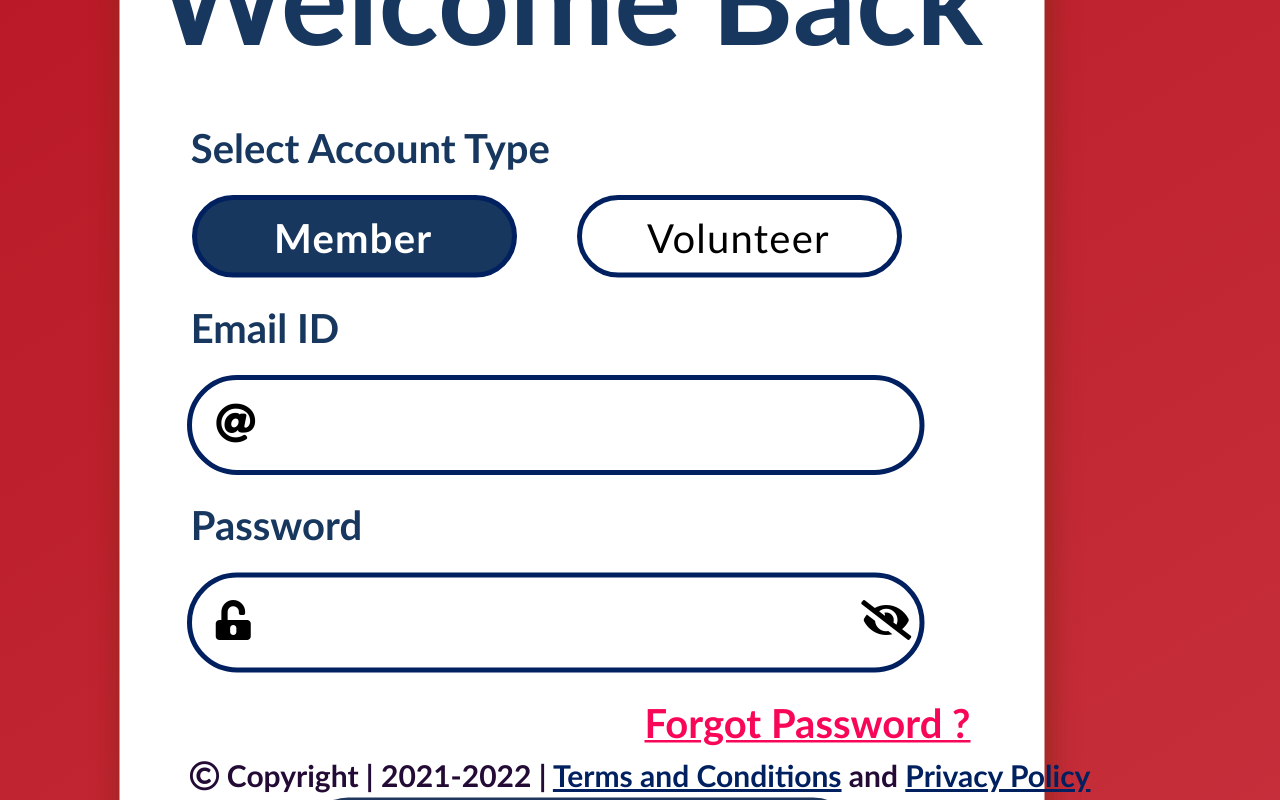
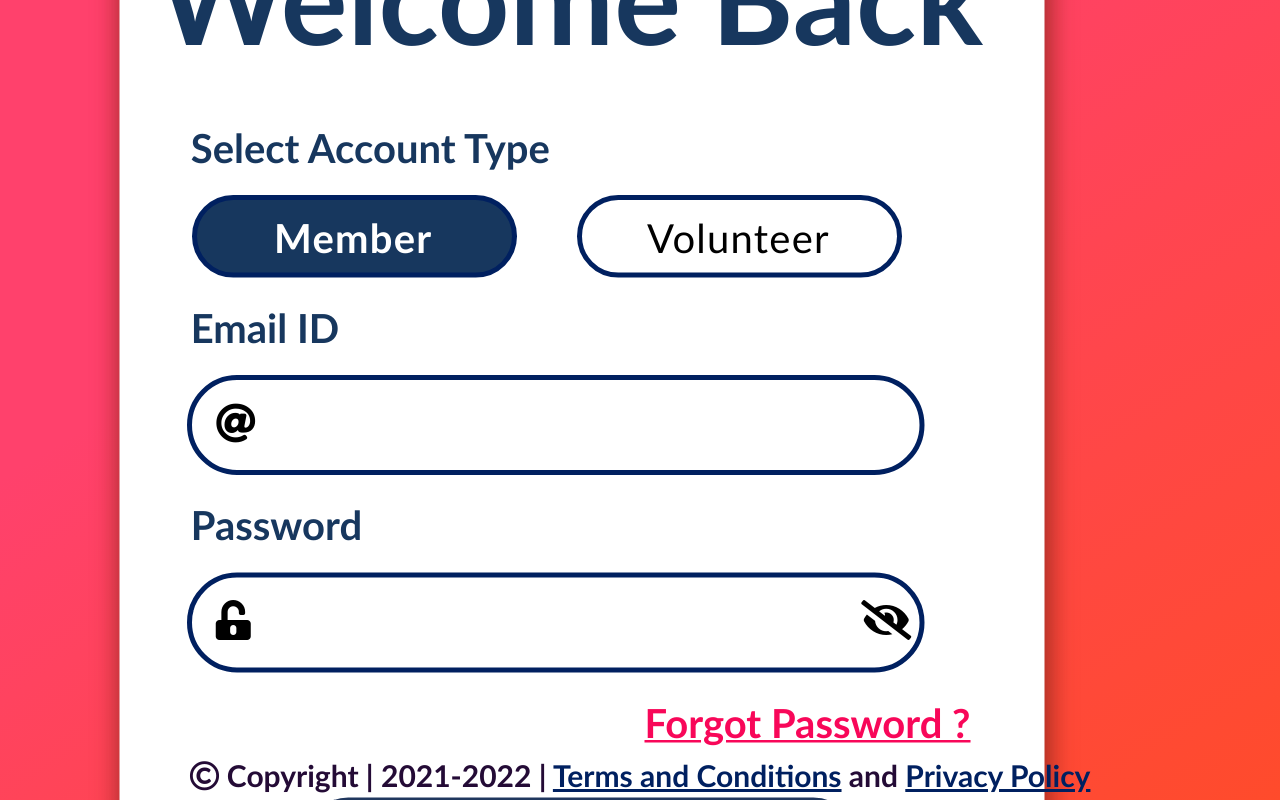
Before and after one commit to chiranjit0123/easyblood, a PHP site: page /html/login.html in a window 1280 px wide. Run offline with PHP 8.4, Linux system fonts and the light colour scheme.

Commit message:
Update login.css

```diff
--- a/Project/css/login.css
+++ b/Project/css/login.css
@@ -601,6 +601,9 @@ input[type="submit"]:active {
 
 @media only screen and (min-width: 600px) {
 
+#login-bg {
+	background-image: linear-gradient(to bottom right, rgb(255, 65, 108) 30%, rgb(255, 75, 43));
+}
 #container {
 	width: 370px;
 	padding: 0px;
```
